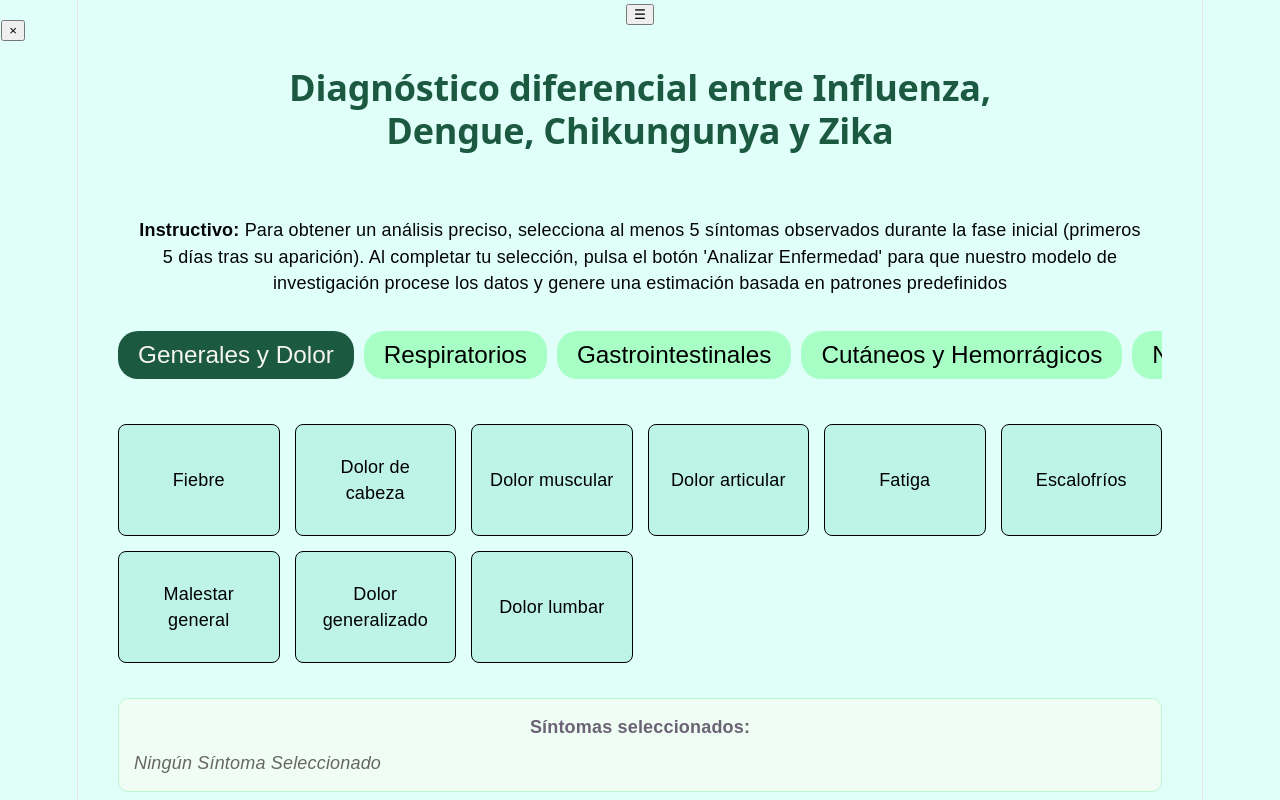
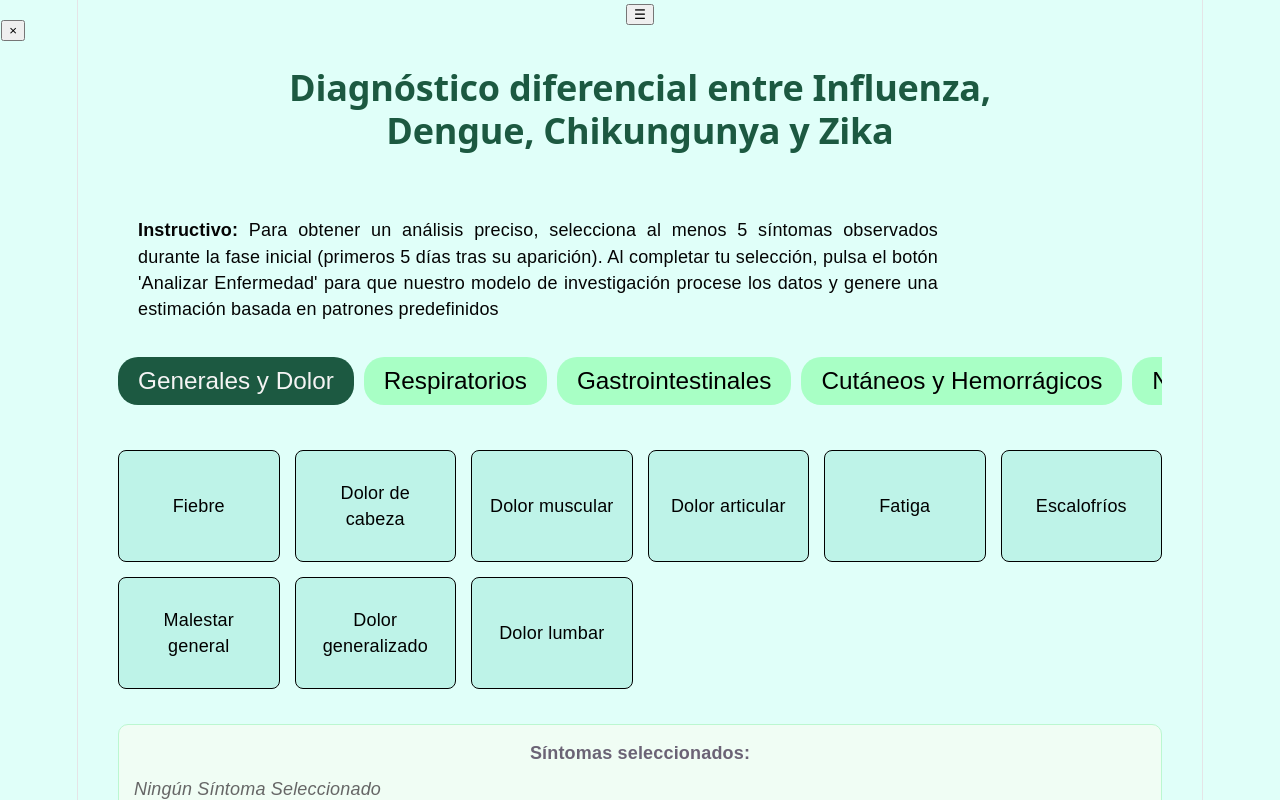
Before and after one commit to JimenaMV21/Diagnostico_Diferencial_Red, a React (Vite) app: page / in a window 1280 px wide. Shown: the top 800 px of the page. Built offline with nearby package versions, Linux system fonts and the light colour scheme.

Commit message:
arreglo texto instrucciones

```diff
--- a/src/TestModel.jsx
+++ b/src/TestModel.jsx
@@ -38,7 +38,7 @@ export default function TestModel() {
     <div className="contenedor-prueba">
       <h2 className="titulo-principal">Diagnóstico diferencial entre Influenza, Dengue, Chikungunya y Zika</h2>
 
-      <p className="mensaje-box3" style={{ padding: '20px', borderRadius: '15px', color: '#040404', fontSize: '1rem' }}>
+      <p className="mensaje-box3" style={{ padding: '20px', borderRadius: '15px', color: '#040404', fontSize: '1rem',maxWidth:'800px',width: '90%',textAlign: 'justify' }}>
         <strong> Instructivo: </strong> Para obtener un análisis preciso, selecciona al menos 5 síntomas observados durante la fase inicial (primeros 5 días tras su
         aparición). Al completar tu selección, pulsa el botón 'Analizar Enfermedad' para que nuestro modelo de investigación procese los datos y genere una estimación
         basada en patrones predefinidos
```
